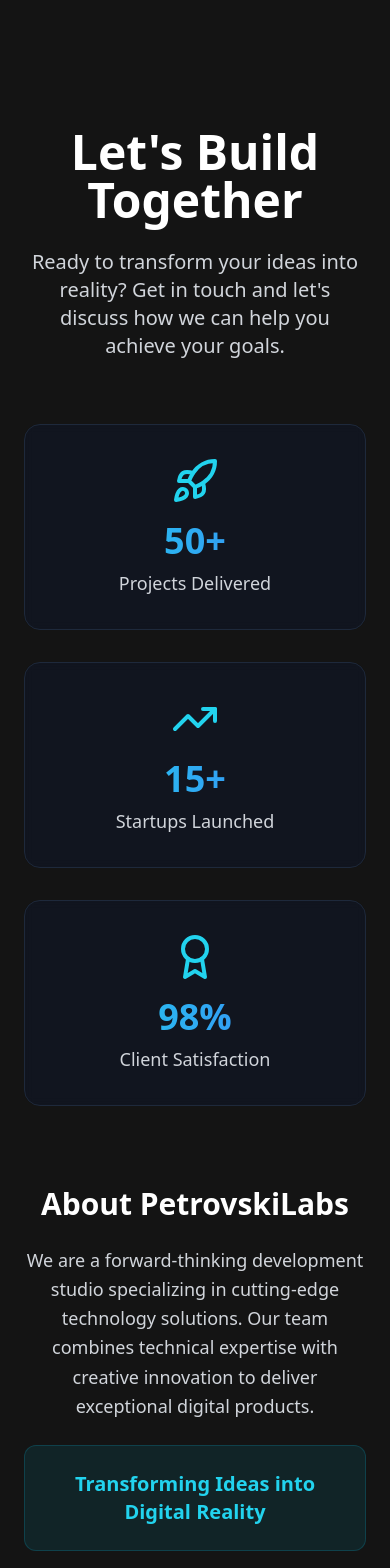
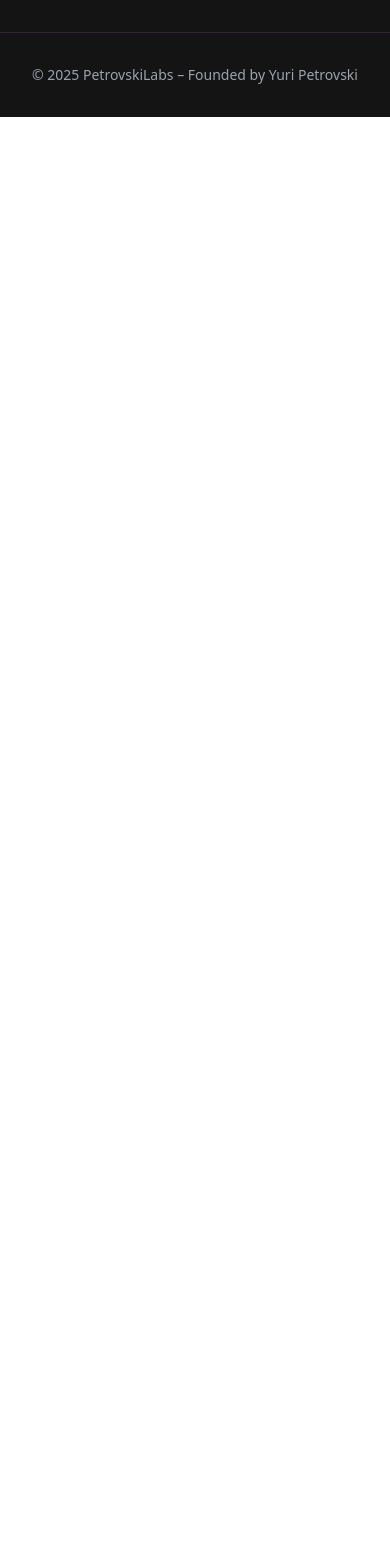
Before and after one commit to petrovskilabsinfo/labsitetest, a React app: page / in a window 390 px wide. Shown: the part 6400-7968 px from the top of the page. After the commit the page ends 6517 px from the top, so only its background shows below. Built offline with nearby package versions, Linux system fonts and the light colour scheme; the HTML template or start-up script is replaced by a standard one.

Commit message:
Add files via upload

```diff
--- a/src/App.tsx
+++ b/src/App.tsx
@@ -413,179 +413,17 @@
       {/* Donation Section */}
       <DonationBlock isDark={isDarkTheme} currentLanguage={currentLanguage} />
 
-      {/* Let's Build Together Section */}
-      <section className="py-24 px-6 relative z-10">
-        <div className="max-w-7xl mx-auto">
-          <div className="text-center mb-16">
-            <h2 className={`text-5xl md:text-6xl font-bold mb-6 ${themeClasses.text}`}>
-              {t.buildTogether.title}
-            </h2>
-            <p className={`text-xl ${themeClasses.textSecondary} max-w-3xl mx-auto`}>
-              {t.buildTogether.subtitle}
+      {/* Footer */}
+      <footer className={`py-8 px-6 border-t ${themeClasses.footerBorder} relative z-10`}>
+        <div className="max-w-6xl mx-auto">
+          <div className="text-center">
+            <p className={`${isDarkTheme ? 'text-gray-400' : 'text-gray-600'} text-sm`}>
+              © 2025 PetrovskiLabs – Founded by Yuri Petrovski
             </p>
-          </div>
-
-          {/* Stats Grid */}
-          <div className="grid grid-cols-1 md:grid-cols-3 gap-8 mb-20">
-            {[
-              { value: t.buildTogether.stats.projects.value, label: t.buildTogether.stats.projects.label, icon: Rocket },
-              { value: t.buildTogether.stats.startups.value, label: t.buildTogether.stats.startups.label, icon: TrendingUp },
-              { value: t.buildTogether.stats.satisfaction.value, label: t.buildTogether.stats.satisfaction.label, icon: Award }
-            ].map((stat, index) => (
-              <div key={index} className={`p-8 rounded-2xl ${isDarkTheme ? 'bg-slate-900/50 border border-slate-800' : 'bg-white border border-gray-200'} backdrop-blur-sm text-center transform transition-all duration-300 hover:scale-105`}>
-                <stat.icon className={`w-12 h-12 mx-auto mb-4 ${isDarkTheme ? 'text-cyan-400' : 'text-cyan-600'}`} />
-                <div className={`text-4xl font-bold mb-2 bg-gradient-to-r from-cyan-400 to-blue-500 bg-clip-text text-transparent`}>
-                  {stat.value}
-                </div>
-                <div className={`text-lg ${themeClasses.textSecondary}`}>
-                  {stat.label}
-                </div>
-              </div>
-            ))}
-          </div>
-
-          {/* About Section */}
-          <div className="mb-20">
-            <div className="max-w-4xl mx-auto mb-12">
-              <h3 className={`text-3xl font-bold mb-6 text-center ${themeClasses.text}`}>
-                {t.buildTogether.about.title}
-              </h3>
-              <p className={`text-lg ${themeClasses.textSecondary} mb-6 leading-relaxed text-center`}>
-                {t.buildTogether.about.description}
-              </p>
-              <div className={`p-6 rounded-xl ${isDarkTheme ? 'bg-cyan-500/10 border border-cyan-500/20' : 'bg-cyan-50 border border-cyan-200'} text-center`}>
-                <p className={`text-xl font-semibold ${isDarkTheme ? 'text-cyan-400' : 'text-cyan-700'}`}>
-                  {t.buildTogether.about.tagline}
-                </p>
-              </div>
-            </div>
-
-            {/* Expertise Cards */}
-            <div className="max-w-4xl mx-auto">
-              <h3 className={`text-3xl font-bold mb-8 text-center ${themeClasses.text}`}>
-                {t.buildTogether.expertise.title}
-              </h3>
-              <div className="grid grid-cols-1 md:grid-cols-3 gap-6">
-                {[
-                  { title: t.buildTogether.expertise.fullstack.title, desc: t.buildTogether.expertise.fullstack.desc, icon: Code },
-                  { title: t.buildTogether.expertise.startup.title, desc: t.buildTogether.expertise.startup.desc, icon: Rocket },
-                  { title: t.buildTogether.expertise.research.title, desc: t.buildTogether.expertise.research.desc, icon: Lightbulb }
-                ].map((item, index) => (
-                  <div key={index} className={`p-6 rounded-xl ${isDarkTheme ? 'bg-slate-900/50 border border-slate-800' : 'bg-white border border-gray-200'} backdrop-blur-sm transition-all duration-300 hover:border-cyan-500/50 hover:scale-105`}>
-                    <div className="text-center">
-                      <div className={`w-16 h-16 rounded-xl ${isDarkTheme ? 'bg-cyan-500/20' : 'bg-cyan-100'} flex items-center justify-center mx-auto mb-4`}>
-                        <item.icon className={`w-8 h-8 ${isDarkTheme ? 'text-cyan-400' : 'text-cyan-600'}`} />
-                      </div>
-                      <h4 className={`text-xl font-semibold mb-3 ${themeClasses.text}`}>
-                        {item.title}
-                      </h4>
-                      <p className={themeClasses.textSecondary}>
-                        {item.desc}
-                      </p>
-                    </div>
-                  </div>
-                ))}
-              </div>
-            </div>
-          </div>
-
-          {/* Company Stats */}
-          <div className="grid grid-cols-2 md:grid-cols-4 gap-6 mb-20">
-            {[
-              { value: t.buildTogether.companyStats.years.value, label: t.buildTogether.companyStats.years.label },
-              { value: t.buildTogether.companyStats.team.value, label: t.buildTogether.companyStats.team.label },
-              { value: t.buildTogether.companyStats.countries.value, label: t.buildTogether.companyStats.countries.label },
-              { value: t.buildTogether.companyStats.funding.value, label: t.buildTogether.companyStats.funding.label }
-            ].map((stat, index) => (
-              <div key={index} className={`p-6 rounded-xl text-center ${isDarkTheme ? 'bg-slate-900/30' : 'bg-gray-50'}`}>
-                <div className={`text-3xl font-bold mb-2 ${isDarkTheme ? 'text-cyan-400' : 'text-cyan-600'}`}>
-                  {stat.value}
-                </div>
-                <div className={`text-sm ${themeClasses.textMuted}`}>
-                  {stat.label}
-                </div>
-              </div>
-            ))}
-          </div>
-
-          {/* Contact Info */}
-          <div className="grid grid-cols-1 md:grid-cols-2 gap-8">
-            <div className={`p-8 rounded-2xl ${isDarkTheme ? 'bg-slate-900/50 border border-slate-800' : 'bg-white border border-gray-200'} backdrop-blur-sm`}>
-              <div className="flex items-start">
-                <div className={`w-14 h-14 rounded-xl bg-gradient-to-r from-cyan-500 to-blue-600 flex items-center justify-center mr-4 flex-shrink-0`}>
-                  <Mail className="w-7 h-7 text-white" />
-                </div>
-                <div>
-                  <h4 className={`text-2xl font-semibold mb-2 ${themeClasses.text}`}>
-                    {t.contact.email.title}
-                  </h4>
-                  <a href="mailto:petrovskilabsinfo@gmail.com" className={`text-lg ${isDarkTheme ? 'text-cyan-400 hover:text-cyan-300' : 'text-cyan-600 hover:text-cyan-700'} transition-colors`}>
-                    {t.contact.email.address}
-                  </a>
-                  <p className={`text-sm ${themeClasses.textMuted} mt-2`}>
-                    {t.contact.email.description}
-                  </p>
-                </div>
-              </div>
-            </div>
-
-            <div className={`p-8 rounded-2xl ${isDarkTheme ? 'bg-slate-900/50 border border-slate-800' : 'bg-white border border-gray-200'} backdrop-blur-sm`}>
-              <div className="flex items-start">
-                <div className={`w-14 h-14 rounded-xl bg-gradient-to-r from-cyan-500 to-blue-600 flex items-center justify-center mr-4 flex-shrink-0`}>
-                  <MapPin className="w-7 h-7 text-white" />
-                </div>
-                <div>
-                  <h4 className={`text-2xl font-semibold mb-2 ${themeClasses.text}`}>
-                    {t.contact.location.title}
-                  </h4>
-                  <p className={`text-lg ${themeClasses.text} font-medium`}>
-                    {t.contact.location.address}
-                  </p>
-                  <p className={`text-sm ${themeClasses.textMuted} mt-2`}>
-                    {t.contact.location.description}
-                  </p>
-                </div>
-              </div>
-            </div>
-          </div>
-        </div>
-      </section>
-
-      {/* Footer */}
-      <footer className={`py-16 px-6 border-t ${themeClasses.footerBorder} relative z-10`}>
-        <div className="max-w-6xl mx-auto">
-          {/* Top Section */}
-          <div className="text-center mb-12">
-            <h3 className={`text-4xl font-bold mb-6 bg-gradient-to-r from-cyan-400 to-cyan-500 bg-clip-text text-transparent`}>
-              {t.footer.title}
-            </h3>
-            <p className={`${themeClasses.textSecondary} max-w-3xl mx-auto text-lg leading-relaxed`}>
-              {t.footer.description}
-            </p>
-          </div>
-
-          {/* Bottom Section */}
-          <div className={`border-t ${isDarkTheme ? 'border-slate-700' : 'border-cyan-200'} pt-8`}>
-            <div className="flex flex-col md:flex-row justify-between items-center gap-6">
-              <p className={`${isDarkTheme ? 'text-gray-500' : 'text-gray-600'} text-center md:text-left`}>
-                {t.footer.copyright}
-              </p>
-
-              <div className="flex flex-wrap justify-center md:justify-end gap-6">
-                <a href="#" className={`${isDarkTheme ? 'text-gray-400 hover:text-cyan-400' : 'text-gray-600 hover:text-cyan-600'} transition-colors`}>
-                  {t.footer.privacy}
-                </a>
-                <a href="#" className={`${isDarkTheme ? 'text-gray-400 hover:text-cyan-400' : 'text-gray-600 hover:text-cyan-600'} transition-colors`}>
-                  {t.footer.terms}
-                </a>
-                <a href="#" className={`${isDarkTheme ? 'text-gray-400 hover:text-cyan-400' : 'text-gray-600 hover:text-cyan-600'} transition-colors`}>
-                  {t.footer.cookies}
-                </a>
-              </div>
-            </div>
           </div>
         </div>
       </footer>
+
     </div>
   );
 }
```
